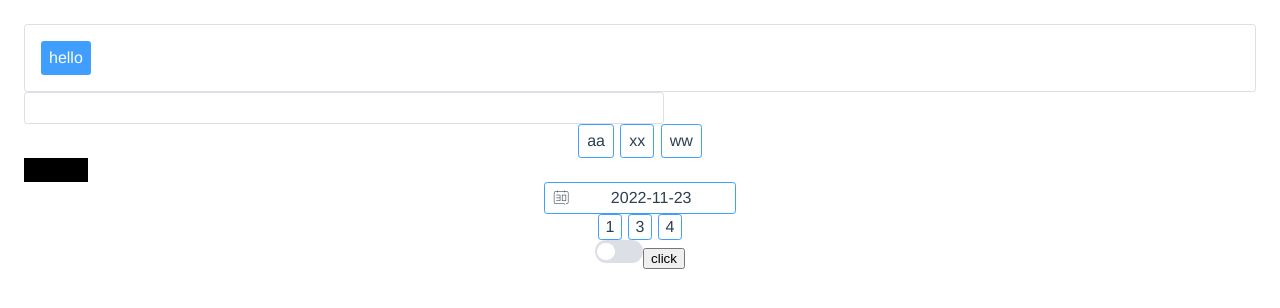
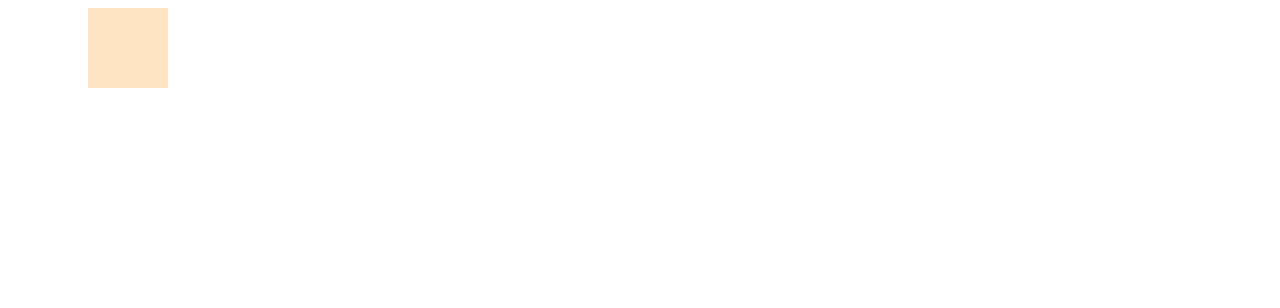
Before and after one commit to Mn-TTJ/Mn-TTJ-UI, a Vue app: page / in a window 1280 px wide. Shown: the top 308 px of the page. Built offline with nearby package versions, Linux system fonts and the light colour scheme.

Commit message:
引入修正

```diff
--- a/packages/components/form/form/Form.vue
+++ b/packages/components/form/form/Form.vue
@@ -7,6 +7,7 @@
 <script>
 import useProps from './hooks/useProps'
 import useForm from './hooks/useForm';
+import { defineExpose } from 'vue'
 export default {
     name: 'ui-form'
 }
--- a/packages/components/form/hooks/useForm.js
+++ b/packages/components/form/hooks/useForm.js
@@ -15,7 +15,7 @@ export default function (name, mValue, isFile = false) {
     })
     watch(form.isGetForm, () => {
         if (form.isGetForm.value) {
-            if (!name || !name instanceof String) { form.catchError(new Error('this input box does not have a legal name')) }
+            if (!name || !(name instanceof String)) { form.catchError(new Error('this input box does not have a legal name')) }
             else {
                 if (!isFile) {
                     form.setForm(name, mValue.value)
--- a/packages/components/form/upload/Upload.vue
+++ b/packages/components/form/upload/Upload.vue
@@ -45,7 +45,7 @@
 </template>
 
 <script>
-import { ref } from 'vue';
+import { ref, defineEmits, defineExpose } from 'vue';
 import useProps from './hooks/useProps'
 import useFileHanding from './hooks/useFileHanding'
 import useForm from '../hooks/useForm'
--- /dev/null
+++ b/packages/components/navigation/affix/Affix.vue
@@ -0,0 +1,27 @@
+<template>
+    <div class="affix">
+        <div class="hh"></div>
+    </div>
+</template>
+
+<script>
+export default {
+    name: 'ui-affix'
+}
+</script>
+
+<style lang="scss" scoped>
+.affix {
+    position: relative;
+    left: 5rem;
+    width: 10rem;
+    height: 10rem;
+    background-color: bisque;
+}
+
+.hh {
+    position: sticky;
+    top: 2rem;
+    background-color: aquamarine;
+}
+</style>
--- /dev/null
+++ b/packages/components/navigation/index.js
@@ -0,0 +1,4 @@
+import Affix from './affix/Affix'
+export default {
+    components: [Affix]
+}
--- a/packages/index.js
+++ b/packages/index.js
@@ -1,8 +1,10 @@
 import Base from "./components/base/index";
 import Form from "./components/form/index"
+import Navigation from "./components/navigation/index";
 const components = [
     ...Base.components,
-    ...Form.components
+    ...Form.components,
+    ...Navigation.components
 ]
 const install = function (Vue) {
     components.forEach(component => {
--- a/src/components/HelloWorld.vue
+++ b/src/components/HelloWorld.vue
@@ -1,42 +1,17 @@
 <template>
-  <div style="padding:1rem">
-    <ui-form ref="form">
-      <ui-upload name="one" text="hello" picture ref="files">
-      </ui-upload>
-      <ui-autocompelete name="ss" v-model="autocom" :tips="[1,2,3,4,54,2,34,5,667]"></ui-autocompelete>
-      <ui-checkbox name="aa" v-model="check" :labels="['aa','xx','ww']" hasBorder></ui-checkbox>
-      <ui-colorpicker name="dd" v-model="color" disabled></ui-colorpicker>
-      <ui-datepicker name="cc" v-model="date"></ui-datepicker>
-      <ui-radio name="xx" v-model="radio" group="he" :labels="['1','3','4']" btn full disabled></ui-radio>
-      <ui-switch name="ff" v-model="swi" disabled></ui-switch>
-      <button @click="getForm">click</button>
-    </ui-form>
+  <div class="f">
+    <ui-affix></ui-affix>
   </div>
 </template>
 
 <script setup>
-import { ref } from 'vue';
-
-const form = ref(null)
-const autocom = ref('')
-const check = ref([])
-const color = ref('')
-const date = ref('2022-11-23')
-const radio = ref('he')
-const swi = ref(false)
-
-const getForm = () => {
-  form.value.getForm().then(dateForm => {
-    dateForm.forEach((value, key) => console.log(key, value))
-  }).catch(Err => {
-    console.log(Err)
-  })
-}
 
 </script>
 
 <style scoped>
-/* div {
-  background-color: black;
-} */
+.f {
+  height: 5rem;
+  width: 10rem;
+  overflow: auto;
+}
 </style>
```
